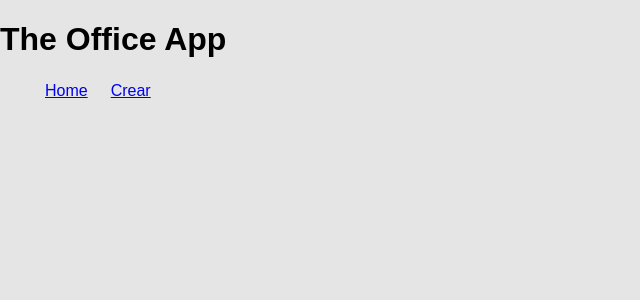
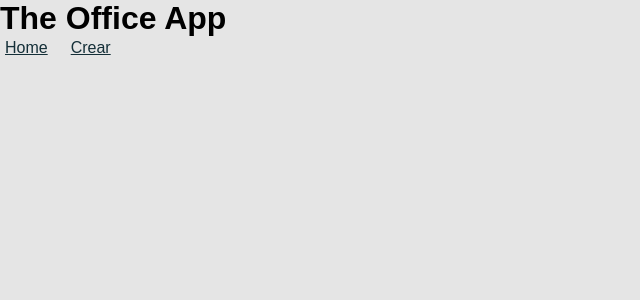
Before and after one commit to ErLlu/The-Office-Front, a React (Vite) app: page /characters in a window 1280 px wide. Shown: the top 300 px of the page, without its empty margins (0-640 px from the left). Built offline with nearby package versions, Linux system fonts and the light colour scheme.

Commit message:
Add reset scss styles

```diff
--- a/src/characters/components/NavigationMenu/NavigationMenu.scss
+++ b/src/characters/components/NavigationMenu/NavigationMenu.scss
@@ -1,13 +1,14 @@
 .navigation-menu * {
   display: flex;
   gap: 13px;
+  color: #142f38;
 }
 
 .link {
   padding: 2px 5px;
 
   &:hover {
-    background-color: #736da063;
+    color: #6b679c;
     border-radius: 5px;
   }
 }
--- a/src/characters/styles/globals.scss
+++ b/src/characters/styles/globals.scss
@@ -9,3 +9,15 @@ body {
   margin: 0;
   font-family: Arial, Helvetica, sans-serif;
 }
+
+ul,
+li {
+  list-style: none;
+  padding: 0;
+  margin: 0;
+}
+
+h1,
+h2 {
+  margin: 0;
+}
```
Also changed, not shown: src/characters/components/App/App.scss (added, +13 -0 lines).
